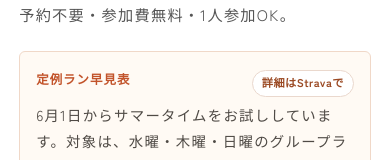
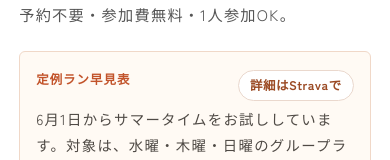
Before and after one commit to git10a/hinode, a Next.js app: page /schedule in a window 390 px wide. Shown: the part 249-409 px from the top of the page. Built offline with nearby package versions, Linux system fonts and the light colour scheme.

Commit message:
Increase schedule Strava button text size

```diff
--- a/app/schedule/schedule.module.css
+++ b/app/schedule/schedule.module.css
@@ -84,13 +84,13 @@
     align-items: center;
     justify-content: center;
     flex-shrink: 0;
-    min-height: 1.8rem;
-    padding: 0.28rem 0.65rem;
+    min-height: 2rem;
+    padding: 0.34rem 0.78rem;
     border: 1px solid #ead8cd;
     border-radius: 999px;
     background: #fff;
     color: #9b4a24;
-    font-size: 0.74rem;
+    font-size: 0.82rem;
     font-weight: 700;
     line-height: 1.4;
     letter-spacing: 0.04em;
@@ -1163,9 +1163,9 @@
     }
 
     .scheduleQuickViewStrava {
-        min-height: 1.7rem;
-        padding: 0.25rem 0.55rem;
-        font-size: 0.7rem;
+        min-height: 1.95rem;
+        padding: 0.32rem 0.7rem;
+        font-size: 0.78rem;
         white-space: nowrap;
     }
 
```
